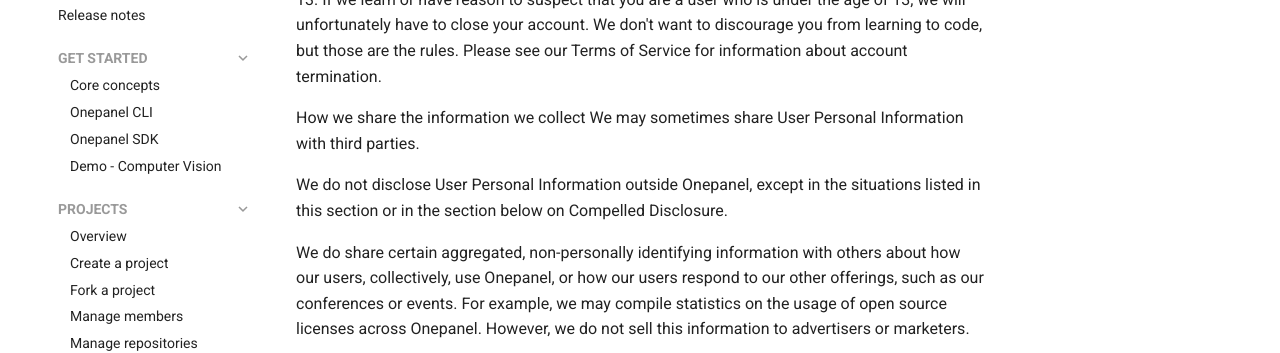
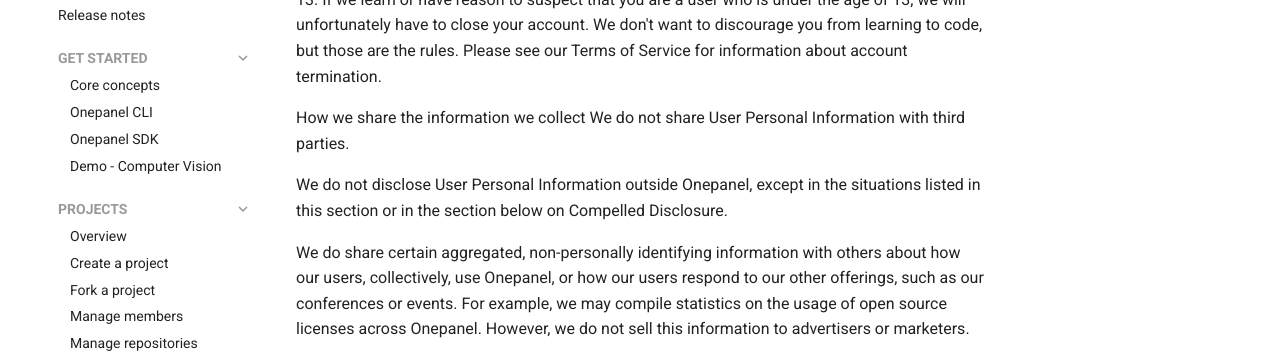
Before and after one commit to onepanelio/docs, an MkDocs documentation site: the page built from docs/privacy-policy/index.md, in a window 1280 px wide and 900 px high, scrolled down 1600 px. Shown: the part 152-505 px from the top of the window. Built offline with MkDocs 1.6.1 and Material for MkDocs 9.7.7, drawn with Linux system fonts in a browser that asks for light colours; comment, search, counter and statistics services are not loaded.

Commit message:
Update index.md

```diff
--- a/docs/privacy-policy/index.md
+++ b/docs/privacy-policy/index.md
@@ -37,7 +37,7 @@
 If you're a child under the age of 13, you may not have an account on Onepanel. Onepanel does not knowingly collect information from or direct any of our content specifically to children under 13. If we learn or have reason to suspect that you are a user who is under the age of 13, we will unfortunately have to close your account. We don't want to discourage you from learning to code, but those are the rules. Please see our Terms of Service for information about account termination.
 
 How we share the information we collect
-We may sometimes share User Personal Information with third parties.
+We do not share User Personal Information with third parties.
 
 We do not disclose User Personal Information outside Onepanel, except in the situations listed in this section or in the section below on Compelled Disclosure.
 
```
